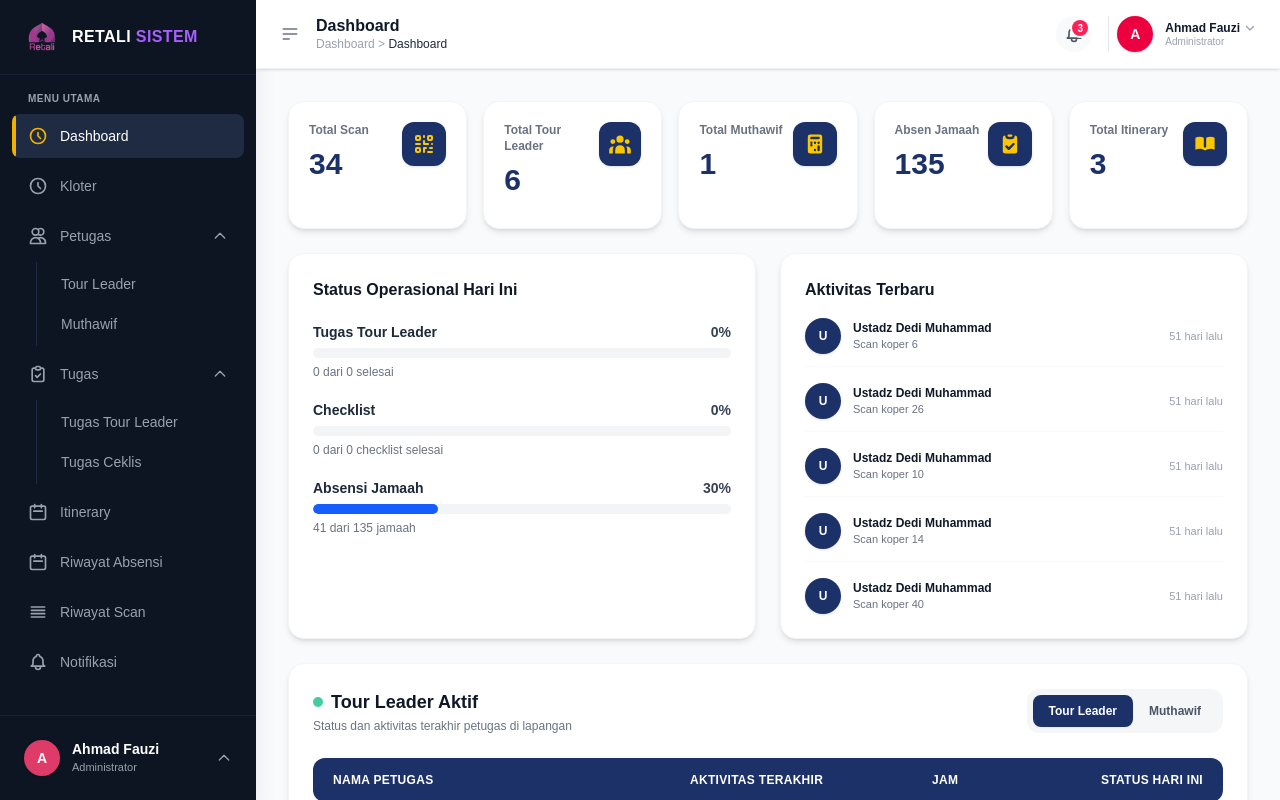
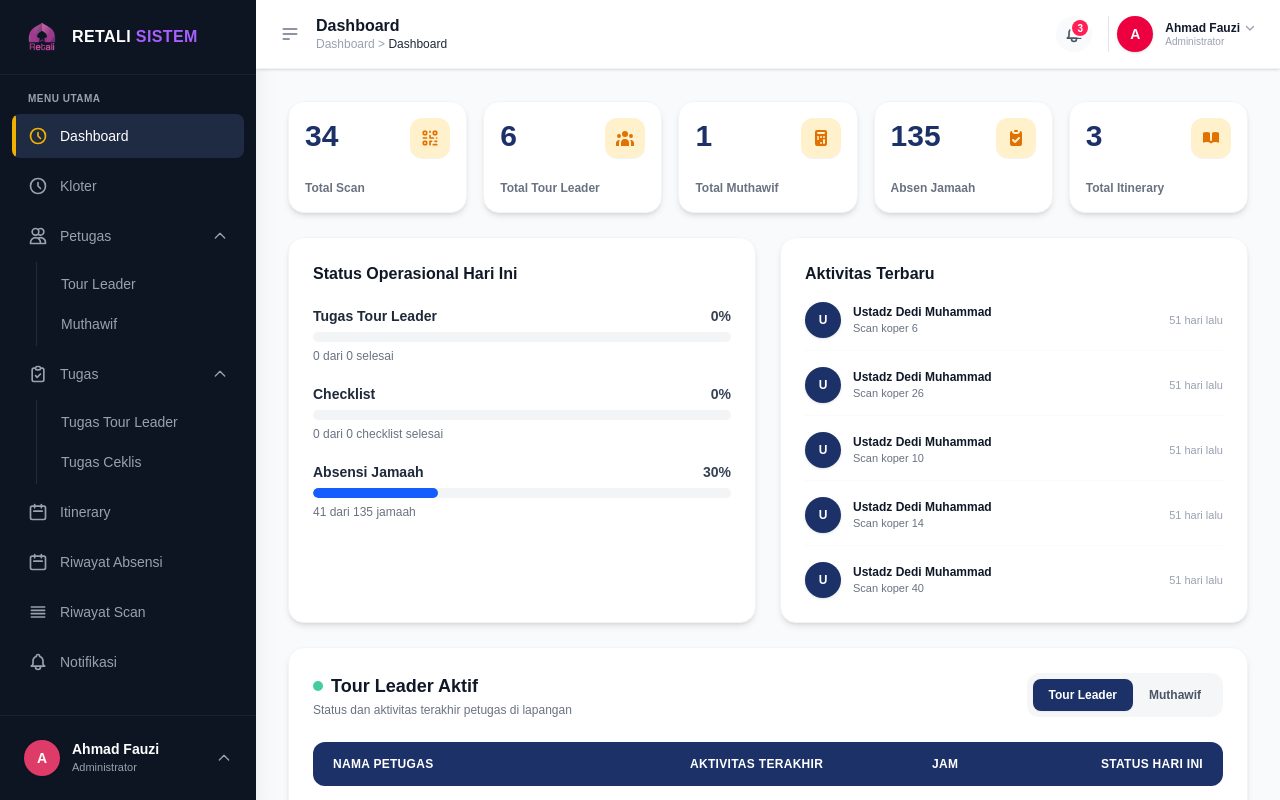
Before and after one commit to ssaskyyaa9/Retali-sistem, a Next.js app: page /dashboard in a window 1280 px wide. Built offline with nearby package versions, Linux system fonts and the light colour scheme.

Commit message:
KUNINGGG

```diff
--- a/app/dashboard/page.jsx
+++ b/app/dashboard/page.jsx
@@ -73,82 +73,82 @@ export default function DashboardPage() {
         {/* MAIN CONTENT AREA DENGAN NO-SCROLLBAR */}
         <main className="p-6 lg:p-8 space-y-6 flex-1 max-w-7xl w-full mx-auto no-scrollbar overflow-y-auto">
 
-          {/* 5 Card Statistik Clean & Seragam dengan Bayangan Soft */}
+          {/* 5 Card Statistik dengan Icon & Kotak Tembus Pandang Kuning */}
           <div className="grid grid-cols-1 sm:grid-cols-2 md:grid-cols-3 lg:grid-cols-5 gap-4">
 
             {/* Card 1: Total Scan */}
-            <div className="bg-white rounded-2xl p-5 shadow-md hover:shadow-lg hover:-translate-y-1 transition-all duration-300 border border-gray-100 flex flex-col justify-between h-32">
+            <div className="bg-white rounded-2xl p-4 shadow-md hover:shadow-lg hover:-translate-y-1 transition-all duration-300 border border-gray-100 flex flex-col justify-between h-28">
               <div className="flex justify-between items-start">
-                <div>
-                  <p className="text-xs font-semibold text-gray-500">Total Scan</p>
-                  <h3 className="text-3xl font-black text-[#1b3167] mt-2">{stats.total_scan}</h3>
-                </div>
-                <div className="w-11 h-11 rounded-xl bg-[#1b3167] text-yellow-400 flex items-center justify-center shadow-sm">
-                  <svg className="w-6 h-6" fill="none" stroke="currentColor" strokeWidth="2" viewBox="0 0 24 24">
+                <h3 className="text-3xl font-black text-[#1b3167]">{stats.total_scan}</h3>
+                <div className="w-10 h-10 rounded-xl bg-amber-400/20 text-amber-600 flex items-center justify-center shadow-2xs shrink-0">
+                  <svg className="w-5 h-5" fill="none" stroke="currentColor" strokeWidth="2" viewBox="0 0 24 24">
                     <path strokeLinecap="round" strokeLinejoin="round" d="M12 4v1m6 11h2m-6 0h-2v4m0-11v3m0 0h.01M12 12h4.01M16 20h4M4 12h4m12 0h.01M5 8h2a1 1 0 001-1V5a1 1 0 00-1-1H5a1 1 0 00-1 1v2a1 1 0 001 1zm12 0h2a1 1 0 001-1V5a1 1 0 00-1-1h-2a1 1 0 00-1 1v2a1 1 0 001 1zM5 20h2a1 1 0 001-1v-2a1 1 0 00-1-1H5a1 1 0 00-1 1v2a1 1 0 001 1z" />
                   </svg>
                 </div>
               </div>
+              <div>
+                <p className="text-xs font-semibold text-gray-500">Total Scan</p>
+              </div>
             </div>
 
             {/* Card 2: Total Tour Leader */}
-            <div className="bg-white rounded-2xl p-5 shadow-md hover:shadow-lg hover:-translate-y-1 transition-all duration-300 border border-gray-100 flex flex-col justify-between h-32">
+            <div className="bg-white rounded-2xl p-4 shadow-md hover:shadow-lg hover:-translate-y-1 transition-all duration-300 border border-gray-100 flex flex-col justify-between h-28">
               <div className="flex justify-between items-start">
-                <div>
-                  <p className="text-xs font-semibold text-gray-500">Total Tour Leader</p>
-                  <h3 className="text-3xl font-black text-[#1b3167] mt-2">{stats.total_tour_leader}</h3>
-                </div>
-                <div className="w-11 h-11 rounded-xl bg-[#1b3167] text-yellow-400 flex items-center justify-center shadow-sm">
-                  <svg className="w-6 h-6" fill="currentColor" viewBox="0 0 20 20">
+                <h3 className="text-3xl font-black text-[#1b3167]">{stats.total_tour_leader}</h3>
+                <div className="w-10 h-10 rounded-xl bg-amber-400/20 text-amber-600 flex items-center justify-center shadow-2xs shrink-0">
+                  <svg className="w-5 h-5" fill="currentColor" viewBox="0 0 20 20">
                     <path d="M13 6a3 3 0 11-6 0 3 3 0 016 0zM18 8a2 2 0 11-4 0 2 2 0 014 0zM14 15a4 4 0 00-8 0v3h8v-3zM6 8a2 2 0 11-4 0 2 2 0 014 0zM16 18v-3a5.972 5.972 0 00-.75-2.906A3.005 3.005 0 0119 15v3h-3zM4.75 12.094A5.973 5.973 0 004 15v3H1v-3a3 3 0 013.75-2.906z" />
                   </svg>
                 </div>
               </div>
+              <div>
+                <p className="text-xs font-semibold text-gray-500">Total Tour Leader</p>
+              </div>
             </div>
 
             {/* Card 3: Total Muthawif */}
-            <div className="bg-white rounded-2xl p-5 shadow-md hover:shadow-lg hover:-translate-y-1 transition-all duration-300 border border-gray-100 flex flex-col justify-between h-32">
+            <div className="bg-white rounded-2xl p-4 shadow-md hover:shadow-lg hover:-translate-y-1 transition-all duration-300 border border-gray-100 flex flex-col justify-between h-28">
               <div className="flex justify-between items-start">
-                <div>
-                  <p className="text-xs font-semibold text-gray-500">Total Muthawif</p>
-                  <h3 className="text-3xl font-black text-[#1b3167] mt-2">{stats.total_muthawif}</h3>
-                </div>
-                <div className="w-11 h-11 rounded-xl bg-[#1b3167] text-yellow-400 flex items-center justify-center shadow-sm">
-                  <svg className="w-6 h-6" fill="currentColor" viewBox="0 0 20 20">
+                <h3 className="text-3xl font-black text-[#1b3167]">{stats.total_muthawif}</h3>
+                <div className="w-10 h-10 rounded-xl bg-amber-400/20 text-amber-600 flex items-center justify-center shadow-2xs shrink-0">
+                  <svg className="w-5 h-5" fill="currentColor" viewBox="0 0 20 20">
                     <path fillRule="evenodd" d="M6 2a2 2 0 00-2 2v12a2 2 0 002 2h8a2 2 0 002-2V4a2 2 0 00-2-2H6zm1 2a1 1 0 000 2h6a1 1 0 100-2H7zm6 7a1 1 0 011 1v3a1 1 0 11-2 0v-3a1 1 0 011-1zm-3 3a1 1 0 100 2h.01a1 1 0 100-2H10zm-4-3a1 1 0 011-1h.01a1 1 0 110 2H7a1 1 0 01-1-1zm1-3a1 1 0 100 2h.01a1 1 0 100-2H7zm3 0a1 1 0 100 2h.01a1 1 0 100-2H10zm3 0a1 1 0 100 2h.01a1 1 0 100-2H13z" clipRule="evenodd" />
                   </svg>
                 </div>
               </div>
+              <div>
+                <p className="text-xs font-semibold text-gray-500">Total Muthawif</p>
+              </div>
             </div>
 
             {/* Card 4: Total Absen Jamaah */}
-            <div className="bg-white rounded-2xl p-5 shadow-md hover:shadow-lg hover:-translate-y-1 transition-all duration-300 border border-gray-100 flex flex-col justify-between h-32">
+            <div className="bg-white rounded-2xl p-4 shadow-md hover:shadow-lg hover:-translate-y-1 transition-all duration-300 border border-gray-100 flex flex-col justify-between h-28">
               <div className="flex justify-between items-start">
-                <div>
-                  <p className="text-xs font-semibold text-gray-500">Absen Jamaah</p>
-                  <h3 className="text-3xl font-black text-[#1b3167] mt-2">{stats.total_absen_jamaah}</h3>
-                </div>
-                <div className="w-11 h-11 rounded-xl bg-[#1b3167] text-yellow-400 flex items-center justify-center shadow-sm">
-                  <svg className="w-6 h-6" fill="currentColor" viewBox="0 0 20 20">
+                <h3 className="text-3xl font-black text-[#1b3167]">{stats.total_absen_jamaah}</h3>
+                <div className="w-10 h-10 rounded-xl bg-amber-400/20 text-amber-600 flex items-center justify-center shadow-2xs shrink-0">
+                  <svg className="w-5 h-5" fill="currentColor" viewBox="0 0 20 20">
                     <path d="M9 2a1 1 0 000 2h2a1 1 0 100-2H9z" />
                     <path fillRule="evenodd" d="M4 5a2 2 0 012-2 3 3 0 003 3h2a3 3 0 003-3 2 2 0 012 2v11a2 2 0 01-2 2H6a2 2 0 01-2-2V5zm9.707 5.707a1 1 0 00-1.414-1.414L9 12.586l-1.293-1.293a1 1 0 00-1.414 1.414l2 2a1 1 0 001.414 0l4-4z" clipRule="evenodd" />
                   </svg>
                 </div>
               </div>
+              <div>
+                <p className="text-xs font-semibold text-gray-500">Absen Jamaah</p>
+              </div>
             </div>
 
             {/* Card 5: Total Itinerary */}
-            <div className="bg-white rounded-2xl p-5 shadow-md hover:shadow-lg hover:-translate-y-1 transition-all duration-300 border border-gray-100 flex flex-col justify-between h-32 sm:col-span-2 md:col-span-1">
+            <div className="bg-white rounded-2xl p-4 shadow-md hover:shadow-lg hover:-translate-y-1 transition-all duration-300 border border-gray-100 flex flex-col justify-between h-28 sm:col-span-2 md:col-span-1">
               <div className="flex justify-between items-start">
-                <div>
-                  <p className="text-xs font-semibold text-gray-500">Total Itinerary</p>
-                  <h3 className="text-3xl font-black text-[#1b3167] mt-2">{stats.total_itinerary}</h3>
-                </div>
-                <div className="w-11 h-11 rounded-xl bg-[#1b3167] text-yellow-400 flex items-center justify-center shadow-sm">
-                  <svg className="w-6 h-6" fill="currentColor" viewBox="0 0 20 20">
+                <h3 className="text-3xl font-black text-[#1b3167]">{stats.total_itinerary}</h3>
+                <div className="w-10 h-10 rounded-xl bg-amber-400/20 text-amber-600 flex items-center justify-center shadow-2xs shrink-0">
+                  <svg className="w-5 h-5" fill="currentColor" viewBox="0 0 20 20">
                     <path d="M9 4.804A7.968 7.968 0 005.5 4c-1.255 0-2.443.29-3.5.804v10A7.969 7.969 0 015.5 14c1.669 0 3.218.51 4.5 1.385A7.962 7.962 0 0114.5 14c1.255 0 2.443.29 3.5.804v-10A7.968 7.968 0 0014.5 4c-1.255 0-2.443.29-3.5.804V12a1 1 0 11-2 0V4.804z" />
                   </svg>
                 </div>
+              </div>
+              <div>
+                <p className="text-xs font-semibold text-gray-500">Total Itinerary</p>
               </div>
             </div>
 
```
